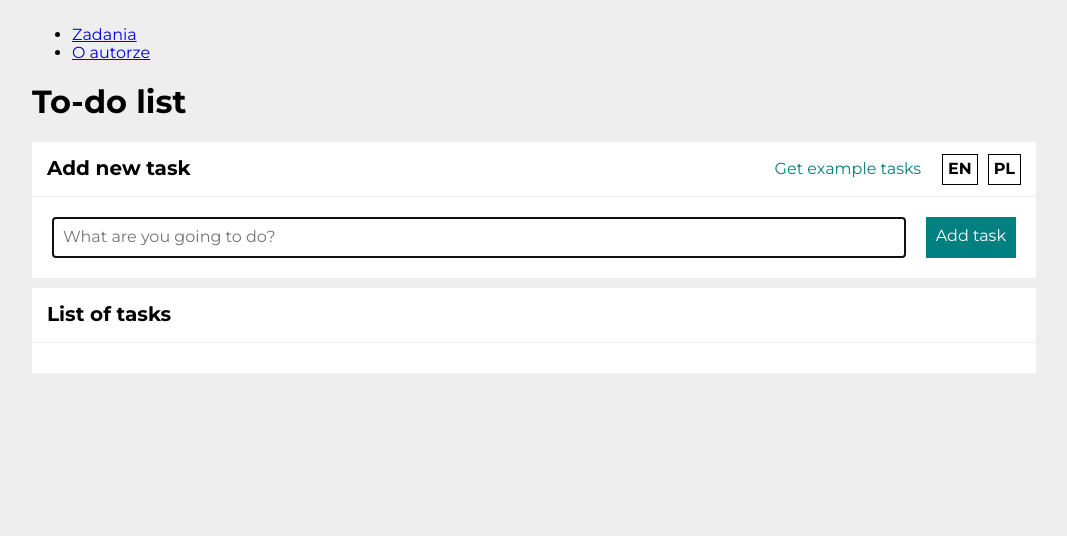
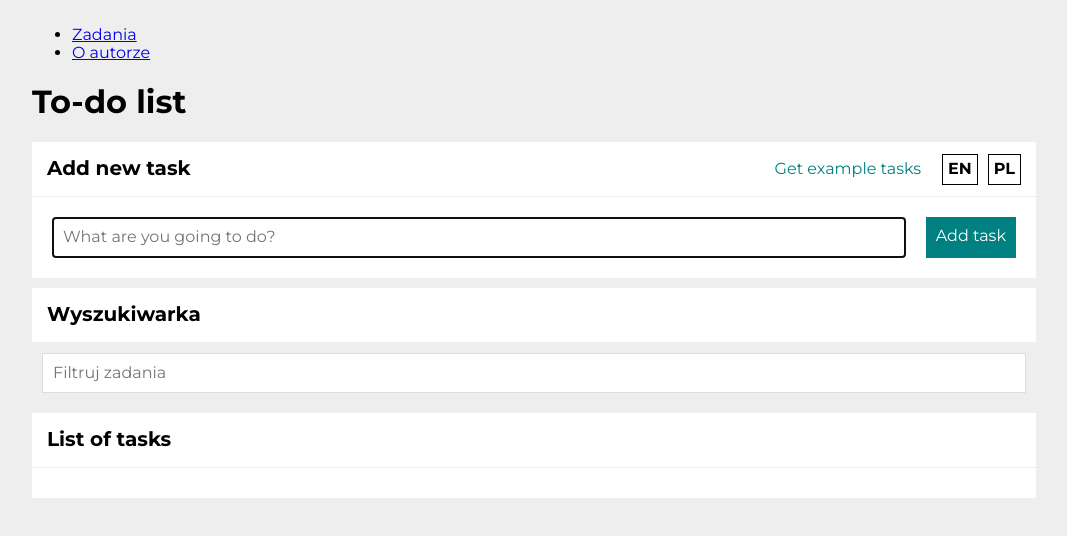
Before and after one commit to MCesarczyk/todo-list-react, a React (Create React App) app: page /#/zadania in a window 1280 px wide. Shown: the top 536 px of the page, without its empty margins (106-1173 px from the left). Built offline with nearby package versions, Linux system fonts and the light colour scheme.

Commit message:
Create search section, navLink to single task page, adjust some styles

```diff
--- a/src/features/tasks/TasksPage/Form/index.js
+++ b/src/features/tasks/TasksPage/Form/index.js
@@ -1,8 +1,9 @@
 import { nanoid } from "@reduxjs/toolkit";
 import { useRef, useState } from "react";
 import { useDispatch } from "react-redux";
+import Input from "../../input";
 import { addTask } from "../../tasksSlice";
-import { FormComponent, FormInput, Button } from "./styled";
+import { FormComponent, Button } from "./styled";
 
 const Form = ({ inputPlaceholder, formButtonInnerText }) => {
     const [newTaskContent, setNewTaskContent] = useState("");
@@ -30,7 +31,7 @@
 
     return (
         <FormComponent onSubmit={onFormSubmit}>
-            <FormInput
+            <Input
                 ref={inputRef}
                 value={newTaskContent}
                 placeholder={inputPlaceholder}
--- a/src/features/tasks/TasksPage/Form/styled.js
+++ b/src/features/tasks/TasksPage/Form/styled.js
@@ -8,13 +8,6 @@
     @media (max-width: ${({ theme }) => theme.breakpoint.tabletMax}) {
         flex-direction: column;
     }
-`;
-
-export const FormInput = styled.input`
-    border: solid 1px ${({ theme }) => theme.color.borders};
-    padding: 10px;
-    flex-grow: 1;
-    margin: 10px;
 `;
 
 export const Button = styled.button`
--- /dev/null
+++ b/src/features/tasks/TasksPage/Search/index.js
@@ -0,0 +1,34 @@
+import { useHistory, useLocation } from "react-router-dom";
+import searchQueryParamName from "../searchQueryParamName";
+import Input from "../../input"
+import { Wrapper } from "./styled";
+
+const Search = () => {
+    const location = useLocation();
+    const history = useHistory();
+    const query = (new URLSearchParams(location.search)).get("searchQueryParamName");
+
+    const onInputChange = ({ target }) => {
+        const searchParams = new URLSearchParams(location.search);
+
+        if (target.value.trim() === "") {
+            searchParams.delete("searchQueryParamName");
+        } else {
+            searchParams.set("searchQueryParamName", target.value);
+        }
+
+        history.push(`${location.pathname}?${searchParams.toString()}`);
+    };
+
+    return (
+        <Wrapper>
+            <Input
+                placeholder="Filtruj zadania"
+                value={query || ""}
+                onChange={onInputChange}
+            />
+        </Wrapper>
+    )
+};
+
+export default Search;
--- /dev/null
+++ b/src/features/tasks/TasksPage/Search/styled.js
@@ -0,0 +1,6 @@
+import styled from "styled-components";
+
+export const Wrapper = styled.div`
+    display: grid;
+    grid-template-columns: 1fr;
+`;
--- a/src/features/tasks/TasksPage/TaskList/index.js
+++ b/src/features/tasks/TasksPage/TaskList/index.js
@@ -1,10 +1,13 @@
 import { useSelector, useDispatch } from "react-redux";
 import { StyledTaskList, ListItem, TaskContent, Button } from "./styled";
-import { selectTasks, toggleTaskDone, removeTask, selectHideDone } from "../../tasksSlice";
-import { Link } from "react-router-dom";
+import { selectTasksByQuery, toggleTaskDone, removeTask, selectHideDone } from "../../tasksSlice";
+import { Link, useLocation } from "react-router-dom";
 
 const TaskList = () => {
-  const tasks = useSelector(selectTasks);
+  const location = useLocation();
+  const query = new URLSearchParams(location.search).get("searchQueryParamName");
+
+  const tasks = useSelector(state => selectTasksByQuery(state, query));
   const hideDone = useSelector(selectHideDone);
   const dispatch = useDispatch();
 
--- a/src/features/tasks/TasksPage/index.js
+++ b/src/features/tasks/TasksPage/index.js
@@ -9,6 +9,7 @@
 import { selectLanguage } from "../../languages/languageSlice";
 import { Button } from "./styled";
 import { fetchExampleTasks } from "../tasksSlice";
+import Search from "./Search";
 
 function TasksPage() {
   const language = useSelector(selectLanguage);
@@ -40,6 +41,11 @@
         }
       />
       <Section
+        title="Wyszukiwarka"
+        body={<Search />}
+        extraHeaderContent={<></>}
+      />
+      <Section
         title={descriptions[language].tasksSectionTitle}
         body={
           <TaskList />
--- /dev/null
+++ b/src/features/tasks/TasksPage/searchQueryParamName.js
@@ -0,0 +1 @@
+export default "szukaj";
--- /dev/null
+++ b/src/features/tasks/input/index.js
@@ -0,0 +1,10 @@
+import styled from "styled-components";
+
+export const Input = styled.input`
+    border: solid 1px ${({ theme }) => theme.color.borders};
+    padding: 10px;
+    flex-grow: 1;
+    margin: 10px;
+`;
+
+export default Input;
--- a/src/features/tasks/tasksSlice.js
+++ b/src/features/tasks/tasksSlice.js
@@ -1,5 +1,4 @@
 import { createSlice } from '@reduxjs/toolkit';
-import Tasks from './Tasks';
 import { getTasksFromLocalStorage } from './tasksLocalStorage';
 
 const tasksSlice = createSlice({
@@ -47,4 +46,20 @@
 
 export const selectTasks = state => state.tasks.tasks;
 export const selectHideDone = state => state.tasks.hideDone;
+
+export const getTasksById = (state, taskId) =>
+    selectTasks(state).find(({ id }) => id === taskId);
+
+export const selectTasksByQuery = (state, query) => {
+    const tasks = selectTasks(state);
+
+    if (!query || query.trim() === "") {
+        return tasks;
+    }
+
+    return tasks.filter(({ content }) =>
+        content.toUpperCase().includes(query.trim().toUpperCase()));
+}
+
+
 export default tasksSlice.reducer;
--- /dev/null
+++ b/src/styled.js
@@ -0,0 +1,11 @@
+import { NavLink } from "react-router-dom";
+import styled from "styled-components";
+const activeClassName = "active";
+
+export const StyledNavLink = styled(NavLink).attrs(props => ({
+    activeClassName,
+}))`
+    &:${activeClassName} {
+        color: red;
+    }
+`;
```
